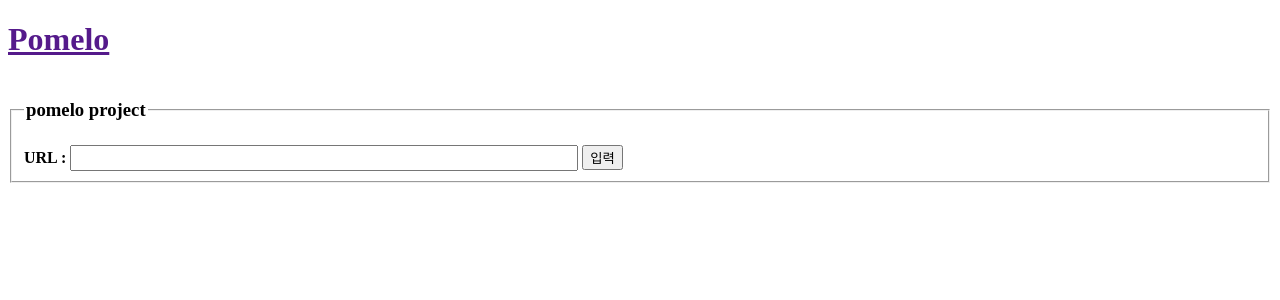
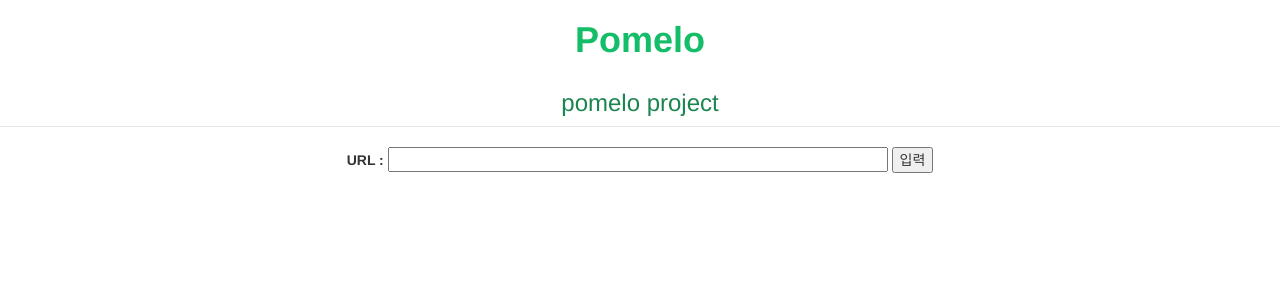
Before and after one commit to skajd1/pomeloproject, a Django app: page /pomelo/ in a window 1280 px wide. Shown: the top 300 px of the page. Run offline with Django 4.2, Linux system fonts and the light colour scheme; some libraries are stand-ins or nearby versions.

Commit message:
added css style

```diff
--- /dev/null
+++ b/pomelo/static/pomelo/css/home.css
@@ -0,0 +1,8 @@
+h1 a {
+    color: #14bd68;
+    font-weight : bolder;
+}
+h3 {
+    color :#1b8550;
+
+}
--- a/pomelo/templates/pomelo/home.html
+++ b/pomelo/templates/pomelo/home.html
@@ -1,26 +1,31 @@
+{% load static %}
+
 <!DOCTYPE html>
 <html lang="en">
 <head>
     <meta charset="UTF-8">
     <meta name="viewport" content="width=device-width, initial-scale=1.0">
     <title>Pomelo</title>
+    <link rel="stylesheet" href="//maxcdn.bootstrapcdn.com/bootstrap/3.2.0/css/bootstrap.min.css">
+    <link rel="stylesheet" href="//maxcdn.bootstrapcdn.com/bootstrap/3.2.0/css/bootstrap-theme.min.css">
+    <link rel="stylesheet" href="{% static 'pomelo/css/home.css' %}">
 </head>
 
 
 
 <body>
 
-    <div>
-        <h1><a href="">Pomelo</a></h1>
-    </div>
+    <div style="text-align:center"> <h1><a href="">Pomelo</a></h1></div>
 
-    <div>
+    <div style="text-align:center">
         <form action="{% url 'pomelo:submit'%}" method = "post">
             {% csrf_token %}
             <fieldset>
                 <legend><h3>pomelo project</h3></legend>
-                {% if error %} <h4><p><strong>{{error}}</strong></p></h4> {%endif%}
-                <strong>URL :</strong> <input type="text" name = "url_input" style = "width : 500px;height : 20px" >
+                {% if error %}
+                    <h4><p><strong>{{error}}</strong></p></h4>
+                {%endif%}
+                <strong>URL :</strong> <input type="text" name = "url_input" style = "width : 500px;height : 25px">
                 <input type = "submit" value ="입력" >
 
             </fieldset>
--- a/pomelo/templates/pomelo/result.html
+++ b/pomelo/templates/pomelo/result.html
@@ -1,3 +1,5 @@
+<link rel="stylesheet" href="//maxcdn.bootstrapcdn.com/bootstrap/3.2.0/css/bootstrap.min.css">
+<link rel="stylesheet" href="//maxcdn.bootstrapcdn.com/bootstrap/3.2.0/css/bootstrap-theme.min.css">
 <h1> {{url.text_data}}</h1>
 <h2> this is result page</h2>
 <a href = "{% url 'pomelo:home'%}"><h1>뒤로 가기</h1></a>
--- a/pomelo/validator.py
+++ b/pomelo/validator.py
@@ -1,4 +1,7 @@
 import re
+
+
+# URL 유효성 검증
 def is_url_valid(url):
     REGEX_URL = '[(http(s)?):\/\/(www\.)?a-zA-Z0-9@:%._\+~#=]{2,256}\.[a-z]{2,6}([-a-zA-Z0-9@:%_\+.~#?&//=]*)'
     if not re.fullmatch(REGEX_URL, url):
```
Also changed, not shown: db.sqlite3, pomelo/static/pomelo/images/background_Cat.png (added).
